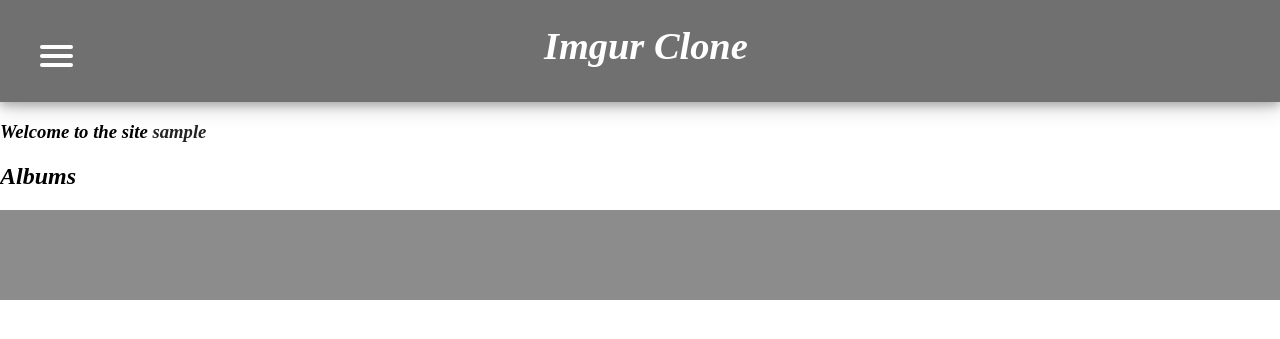
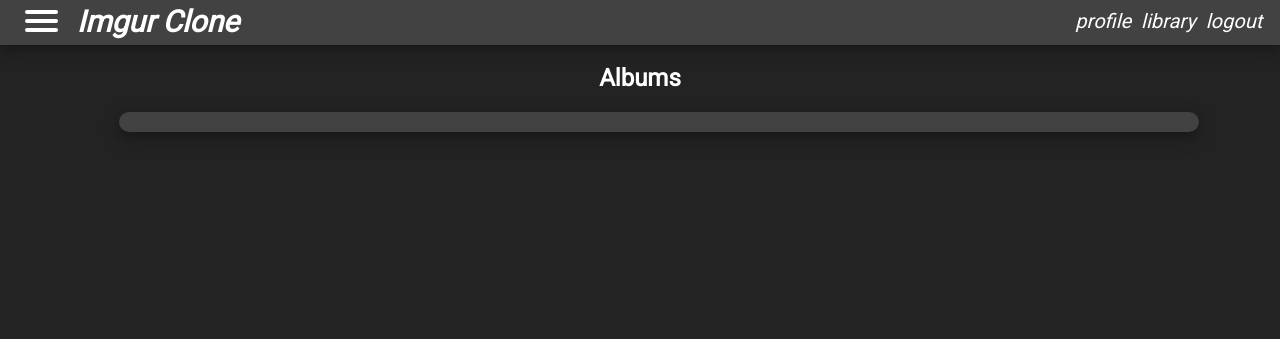
Before and after one commit to katcosgrove/django-imager, a Django app: page /images/albums/ in a window 1280 px wide. Shown: the top 339 px of the page. Run offline with Django 3.2, Linux system fonts and the light colour scheme; the visitor is signed in with stand-in values (Sample User, id 1); data comes from the database, SQL or seed files in the repository; data that the repository does not hold is empty; some libraries are stand-ins or nearby versions.

Commit message:
UI update to more closely clone imgur

```diff
--- a/imagersite/imager_images/templates/images/album.html
+++ b/imagersite/imager_images/templates/images/album.html
@@ -2,11 +2,13 @@
 {% load thumbnail %}
 {%  block content %}
 <h2 class="album header">Album</h2>
+<h3>Title: {{ album.title }}</h3>
+<p>Description: {{ album.description }}</p>
 <div class="gridContainer">
 {% for photo in album.photos.all %}
 <div class="gridItem">
 {% thumbnail photo.image "200x200" as im %}
-    <a href="{% url "photo" photo_id=photo.id %}"><img src="{{ im.url }}" ></a>
+    <a href="{% url "photo" photo_id=photo.id %}"><img src="{{ im.url }}" height="200px" width="200px"></a>
 {% endthumbnail %}
 </div>
 {% endfor %}
--- a/imagersite/imager_images/templates/images/albums.html
+++ b/imagersite/imager_images/templates/images/albums.html
@@ -3,10 +3,13 @@
 
 {%  block content %}
 <h2 class="albums header">Albums</h2>
+<div class="gridContainer">
 {% for album in albums %}
+<div class="gridItem">
 {% thumbnail album.cover.image "200x200" as im %}
-    <a href="{% url "album" album_id=album.id %}"><img src="{{ im.url }}" ></a>
+    <a href="{% url "album" album_id=album.id %}"><img src="{{ im.url }}" height="200px" width="200px"></a>
 {% endthumbnail %}
-
+</div>
 {% endfor %}
+</div>
 {% endblock content %}
--- a/imagersite/imager_images/templates/images/library.html
+++ b/imagersite/imager_images/templates/images/library.html
@@ -6,7 +6,7 @@
 {% for album in albums %}
 <div class="gridItem">
 {% thumbnail album.cover.image "200x200" as im %}
-<img src="{{ im.url }}">
+<a href="{% url "album" album_id=album.id %}"><img src="{{ im.url }}" height="200px" width="200px"></a>
 {% endthumbnail %}
 </div>
 {% endfor %}
@@ -17,7 +17,7 @@
 {% for photo in photos %}
 <div class="gridItem">
 {% thumbnail photo.image "200x200" as im %}
-    <img src="{{ im.url }}">
+    <a href="{% url "photo" photo_id=photo.id %}"><img src="{{ im.url }}" height="200px" width="200px"></a>
 {% endthumbnail %}
 </div>
 {% endfor %}
--- a/imagersite/imager_images/templates/images/photos.html
+++ b/imagersite/imager_images/templates/images/photos.html
@@ -2,9 +2,13 @@
 {% load thumbnail %}
 {%  block content %}
 <h2 class="photos header">Photos</h2>
+<div class="gridContainer">
 {% for photo in photos %}
+    <div class="gridItem">
     {% thumbnail photo.image "200x200" as im %}
-    <a href="{% url "photo" photo_id=photo.id %}"><img src="{{ im.url }}" ></a>
+    <a href="{% url "photo" photo_id=photo.id %}"><img src="{{ im.url }}" height="200px" width="200px"></a>
 {% endthumbnail %}
+    </div>
 {% endfor %}
+</div>
 {% endblock content %}
--- a/imagersite/imagersite/static/base.css
+++ b/imagersite/imagersite/static/base.css
@@ -2,13 +2,15 @@
 
 a {
   text-decoration: none;
+  color: white;
 }
 
-p {
+* {
     font-family: 'Roboto';
+    text-align: center;
 }
 
-h1, h2, h3 {
-  font-family: 'Pacifico';
-  font-style: italic;
+body {
+    background-color: rgb(35, 35, 35);
+    color: white;
 }
--- a/imagersite/imagersite/static/layout.css
+++ b/imagersite/imagersite/static/layout.css
@@ -1,9 +1,8 @@
 header {
-  background-color: rgb(112, 112, 112);
+  background-color: rgb(66, 66, 66);
   color: white;
   list-style: none;
-  height: 8vw;
-  font-family: 'Pacifico';
+  height: 3.5vw;
   font-size: 1.5vw;
   font-style: italic;
   box-shadow: 0 4px 8px 0 rgba(0, 0, 0, 0.2), 0 6px 20px 0 rgba(0, 0, 0, 0.19);
@@ -11,23 +10,10 @@ header {
 
 header h1 {
   position: absolute;
-  top: -2px;
-  left: 42.5%;
-}
-
-footer {
-  background-color: rgb(140, 140, 140);
-  color: white;
-  list-style: none;
-  height: 7vw;
-  font-family: 'Pacifico';
-/*  position: fixed;*/
-  font-size: 1.75vw;
-  font-style: italic;
-  text-align: center;
-/*  left: 0;
-  bottom: 0;*/
-  width: 100%;
+  top: -15px;
+  left: 6%;
+  font-size: 30px;
+  font-family: 'Roboto';
 }
 
 footer ul li {
@@ -36,3 +22,21 @@ footer ul li {
   font-size: 1vw;
   display: inline-block;
 }
+
+.rightNav {
+  list-style-type: none;
+  float: right;
+  position: absolute;
+  top: -10px;
+  right: 1%;
+  font-size: 20px;
+}
+
+.rightNav li {
+  display: inline-block;
+  margin-right: 5px;
+}
+
+.rightNav a {
+  color: white;
+}
--- a/imagersite/imagersite/static/modules.css
+++ b/imagersite/imagersite/static/modules.css
@@ -1,7 +1,35 @@
 .gridContainer {
   display: inline-grid;
-  grid-template-columns: 200px 200px 200px;
+  grid-template-columns: 200px 200px 200px 200px 200px;
   grid-gap: 15px;
+  background-color: rgb(66, 66, 66);
+  border-radius: 10px;
+  padding: 10px;
+  box-shadow: 0 4px 8px 0 rgba(0, 0, 0, 0.2), 0 6px 20px 0 rgba(0, 0, 0, 0.19);
+  margin-left: 3%;
+}
+
+.gridItem {
+  box-shadow: 0 4px 8px 0 rgba(0, 0, 0, 0.2), 0 6px 20px 0 rgba(0, 0, 0, 0.19);
+}
+
+.header {
+  text-align: center;
+  color: white;
+}
+
+.header a {
+  color: white;
+}
+
+.singleImage {
+  background-color: rgb(66, 66, 66);
+  width: 400px;
+  border-radius: 10px;
+  padding: 10px;
+  box-shadow: 0 4px 8px 0 rgba(0, 0, 0, 0.2), 0 6px 20px 0 rgba(0, 0, 0, 0.19);
+  margin-left: 35%;
+  margin-top: 5%;
 }
 
 /*************************************/
@@ -23,8 +51,8 @@ a:hover
 {
   display: block;
   position: relative;
-  top: 45px;
-  left: 40px;
+  top: 10px;
+  left: 25px;
   width: 100px;
   z-index: 1;
   user-select: none;
--- a/imagersite/imagersite/templates/base.html
+++ b/imagersite/imagersite/templates/base.html
@@ -30,8 +30,8 @@
         <li><a href="{% url "profile" %}">Profile</a></li>
         <li><a href="{% url "library" %}">Library</a></li>
         {% else %}
-        <li><a href="{% url "registration_register" %}">Signup</a></li>
-        <li><a href="{% url "auth_login" %}">Signin</a></li>
+        <li><a href="{% url "registration_register" %}">Sign Up</a></li>
+        <li><a href="{% url "auth_login" %}">Sign In</a></li>
         {% endif %}
         {% if user.is_authenticated %}
         <li><a href="{% url "auth_logout" %}">Logout</a></li>
@@ -39,19 +39,24 @@
         </ul>
       </div>
       <h1>Imgur Clone</h1>
+      <ul class="rightNav">
+        {% if user.is_authenticated %}
+        <li><a href="{% url "profile" %}">profile</a></li>
+        <li><a href="{% url "library" %}">library</a></li>
+        {% else %}
+        <li><a href="{% url "registration_register" %}">sign Up</a></li>
+        <li><a href="{% url "auth_login" %}">sign In</a></li>
+        {% endif %}
+        {% if user.is_authenticated %}
+        <li><a href="{% url "auth_logout" %}">logout</a></li>
+        {% endif %}
+      </ul>
     </nav>
   </header>
   <main>
-    {% if user.is_authenticated %}
-    <h3>Welcome to the site <a href="{% url "profile" %}">{{ user.username }}</a></h3>
-    {% endif %}
     {% block content %}
     <h3>No Content</h3>
     {% endblock content%}
   </main>
-  <footer>
-
-  </footer>
-
 </body>
 </html>
```
Also changed, not shown: imagersite/imager_images/templates/images/image.html (+4 -3 lines), imagersite/imager_profile/templates/profile/profile.html (+21 -0 lines), imagersite/imagersite/templates/home.html (+5 -3 lines).
